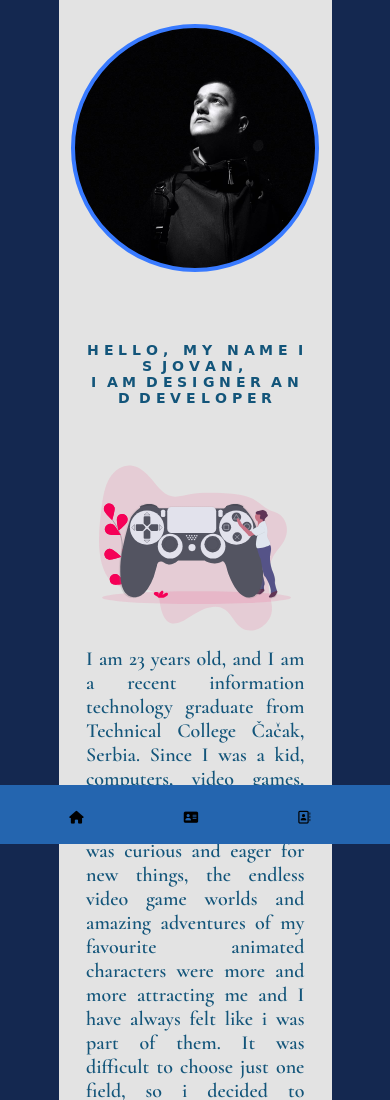
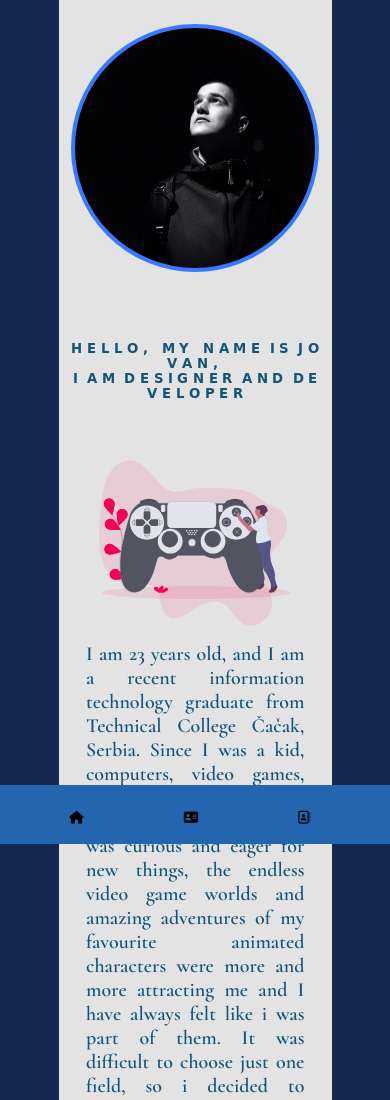
Before and after one commit to Sreto/PortfolioSiteUniProject, a plain HTML site: page html/about.html in a window 390 px wide. Shown: the top 1100 px of the page. Drawn offline with nearby package versions, Linux system fonts and the light colour scheme; a web font is replaced by a local one.

Commit message:
about page fix font on small devices

```diff
--- a/css/styles.css
+++ b/css/styles.css
@@ -529,15 +529,15 @@ body {
   font-size: 1.5rem;
 }
 
-.about_info,
-.about {
-  width: 80%;
+.about_info {
+  width: 95%;
 }
 
 .about {
   display: flex;
   flex-direction: column;
   align-items: center;
+  width: 80%;
 }
 
 .about_paragraph {
@@ -1120,7 +1120,7 @@ fieldset {
 }
 @media (max-width: 615px) {
   .intro {
-    font-size: 0.88rem;
+    font-size: 0.83rem;
   }
   .about_info {
     padding: 2rem 0;
```
